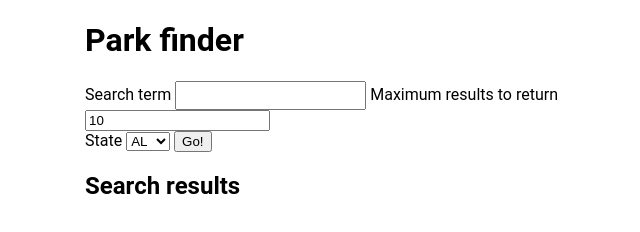
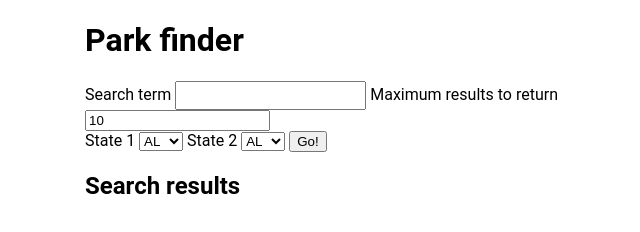
Before and after one commit to jonespi/national-parks-api, a plain HTML site: page index.html in a window 1280 px wide. Shown: the whole page, without its empty margins (255-895 px from the left). Drawn offline with nearby package versions, Linux system fonts and the light colour scheme.

Commit message:
added second state selection

```diff
--- a/index.html
+++ b/index.html
@@ -19,8 +19,11 @@
             <input type="number" name="max-results" id="js-max-results" value="10">
 
             <br>
-            <label for="state-selection">State</label>
-            <select id="state" name="states"></select>
+            <label for="state-selection">State 1</label>
+            <select id="state1" name="states"></select>
+
+            <label for="state-selection2">State 2</label>
+            <select id="state2" name="states"></select>
 
             <input type="submit" value="Go!">
         </form>
--- a/index.js
+++ b/index.js
@@ -64,9 +64,18 @@ for(let i = 0;i<usStates.length;i++){
     let option = document.createElement("option");
     option.text = usStates[i].abbreviation;
     option.value = i;
-    let select = document.getElementById("state");
+    let select = document.getElementById("state1");
     select.appendChild(option);
 }
+
+for(let i = 0;i<usStates.length;i++){
+  let option = document.createElement("option");
+  option.text = usStates[i].abbreviation;
+  option.value = i;
+  let select = document.getElementById("state2");
+  select.appendChild(option);
+}
+
 
 const KEY = 'amqdM5ituE2fRYkxV5NN9Mhll8kzRlq8EDBtrSuj';
 const searchURL = 'https://api.nps.gov/api/v1/parks';
@@ -80,9 +89,8 @@ function formatQueryParams(params) {
 function displayResults(responseJson, maxResults) {
   $('#results-list').empty();
   console.log(responseJson);
-  if (responseJson.data.length < maxResults) {
-    maxResults = responseJson.data.length;
-  }
+  if (responseJson)
+
   for (let i = 0; i < maxResults; i++){
     $('#results-list').append(
       `<li>
@@ -134,7 +142,7 @@ function watchForm() {
         event.preventDefault();
         const searchTerm = $('#js-search-term').val();
         const maxResults = $('#js-max-results').val();
-        const state = $('#state option:selected').text();
+        const state = $('#state1 option:selected').text() + ',' + $('#state2 option:selected').text();
         console.log(state);
         getParks(searchTerm, maxResults, state);
     });
```
